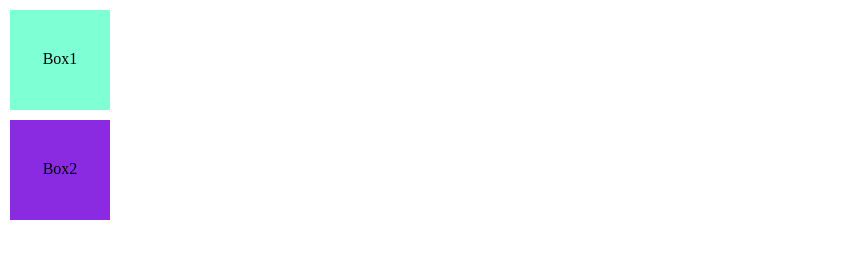
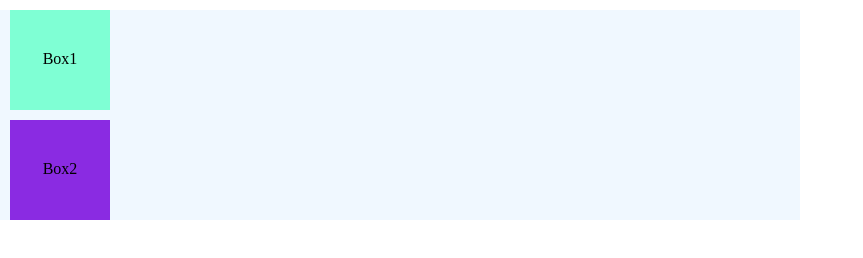
Before and after one commit to huypfui/Lev1_2_css-vertiefung_transition, a plain HTML site: page index.html in a window 1280 px wide. Shown: the whole page, without its empty margins (0-863 px from the left). Drawn offline with Linux system fonts and the light colour scheme.

Commit message:
corrected

```diff
--- a/assets/css/style.css
+++ b/assets/css/style.css
@@ -5,7 +5,9 @@
 }
 
 section {
-    position: relative;
+    /* position: relative; */
+    width: 800px;
+    background-color: aliceblue;
 }
 
 section div {
@@ -18,28 +20,15 @@ section div {
 
 .box1 {
     background-color: aquamarine;
-    position: absolute;
-    left: 0;
-    transition: all 3s cubic-bezier(0.33, 1, 0.68, 1);
-    transition-duration: 3s;
+    transition: all 3s ease-in;
 }
 
 .box2 {
     background-color: blueviolet;
-    position: absolute;
-    left: 0px;
     top: 110px;
-    transition-timing-function: ease-in;
-    transition-duration: 2s;
-    transition-delay: 1s;
+    transition: all 2s 1s ease-in;
 }
 
-section:hover .box1 {
-    position:absolute;
-    left: 90%;
+section:hover .box1, section:hover .box2{
+    transform: translateX(700px)
 }
-
-section:hover .box2 {
-    position:absolute;
-    left: 90%;
-}
```
